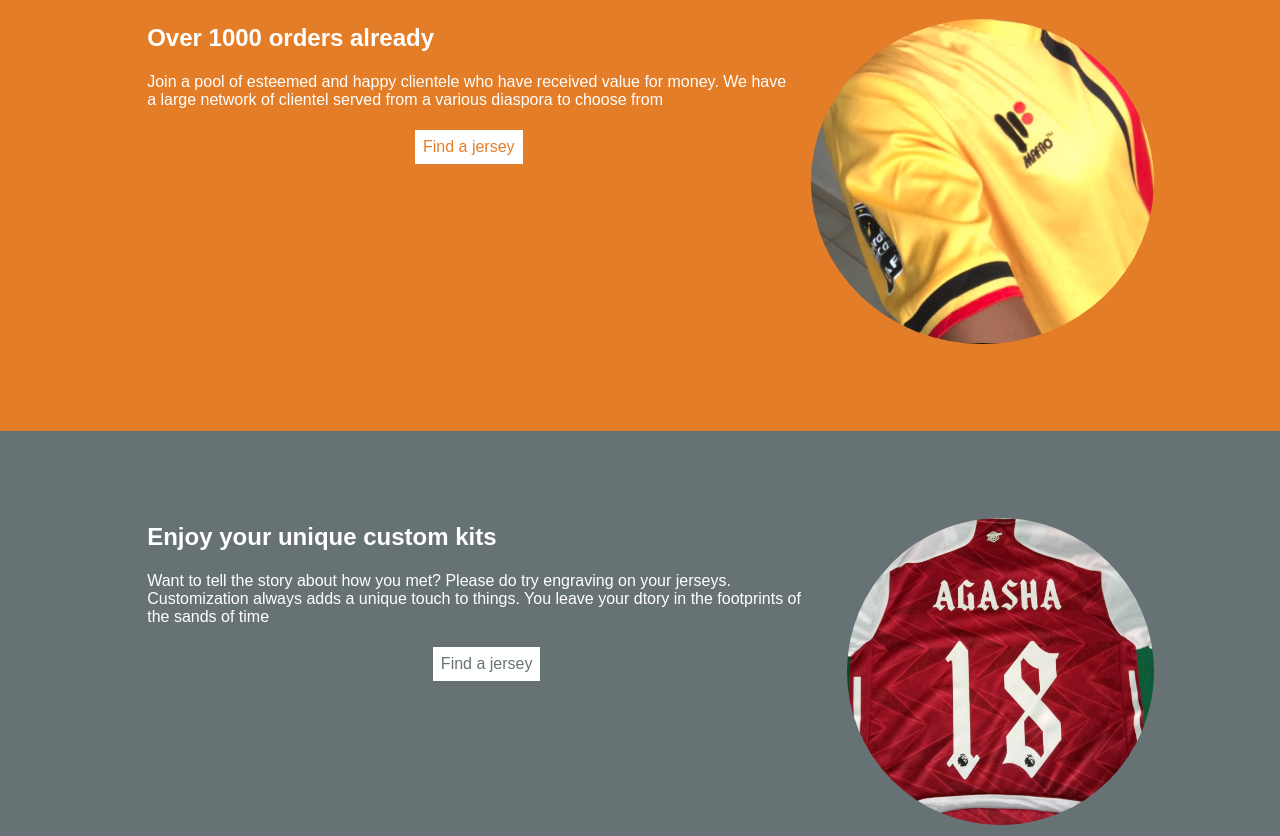
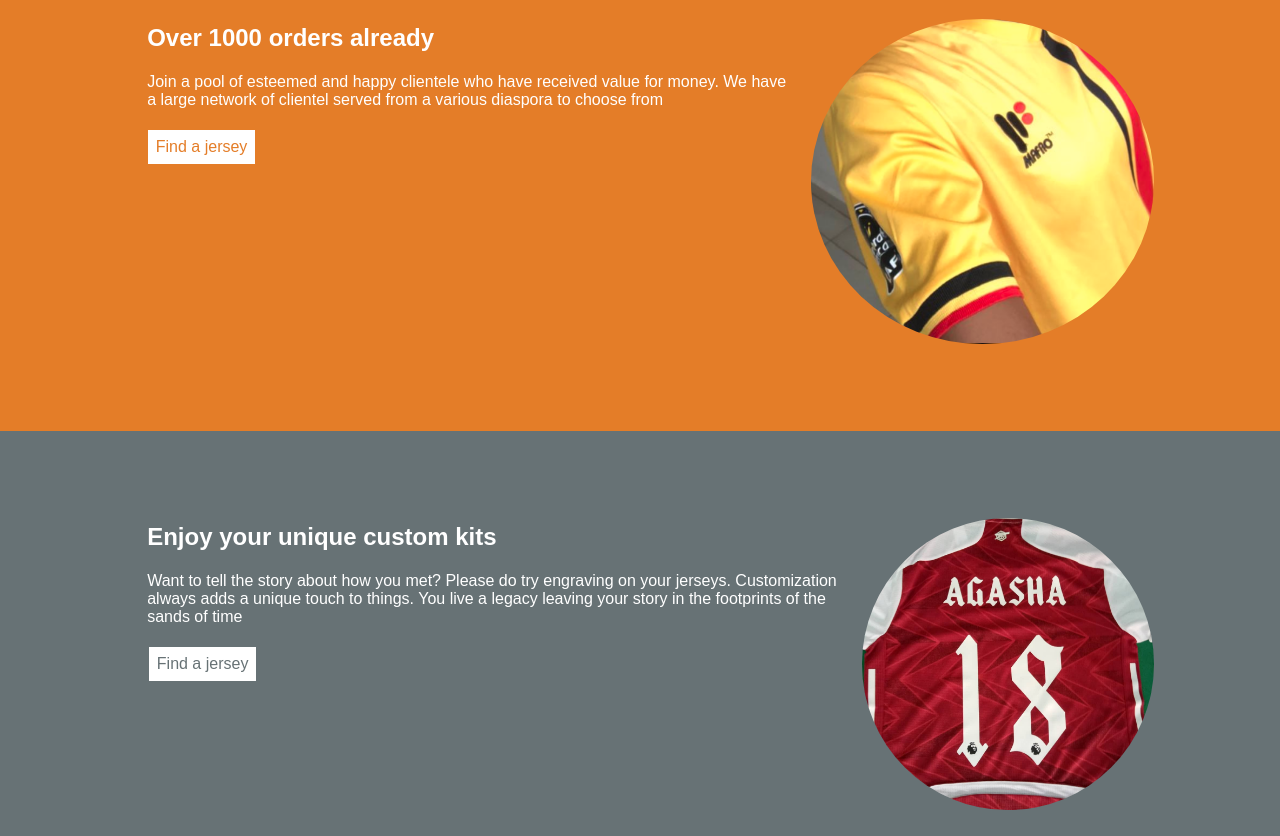
Before and after one commit to KabohaJeanMark/jersey-directory, a website: page index.html in a window 1280 px wide. Shown: the part 1080-1916 px from the top of the page. Drawn offline with nearby package versions, Linux system fonts and the light colour scheme.

Commit message:
Align find a jersey button to left for tablet and laptop screens. WOrk on feeback 2

```diff
--- a/css/styles.css
+++ b/css/styles.css
@@ -588,6 +588,14 @@ footer {
     flex-direction: row;
   }
 
+  .link {
+    justify-content: start;
+  }
+
+  .link a {
+    margin-left: 3%;
+  }
+
   .logo {
     margin: 0;
   }
@@ -673,6 +681,10 @@ footer {
     display: inline-block;
   }
 
+  .link a {
+    margin-left: 2%;
+  }
+
   .search-page-form {
     flex-direction: row;
   }
--- a/index.html
+++ b/index.html
@@ -114,7 +114,7 @@
                     <div class="article-example-container">
                         <div class="article-text">
                             <h4>Enjoy your unique custom kits</h4>
-                            <p>Want to tell the story about how you met? Please do try engraving on your jerseys. Customization always adds a unique touch to things. You leave your dtory in the footprints of the sands of time</p>
+                            <p>Want to tell the story about how you met? Please do try engraving on your jerseys. Customization always adds a unique touch to things. You live a legacy leaving your story in the footprints of the sands of time</p>
                             <div class="link">
                                 <a href="#">Find a jersey</a>
                             </div>
```
Also changed, not shown: assets/new-example-laptop.png (added), assets/new-example-tablet.png (added).
